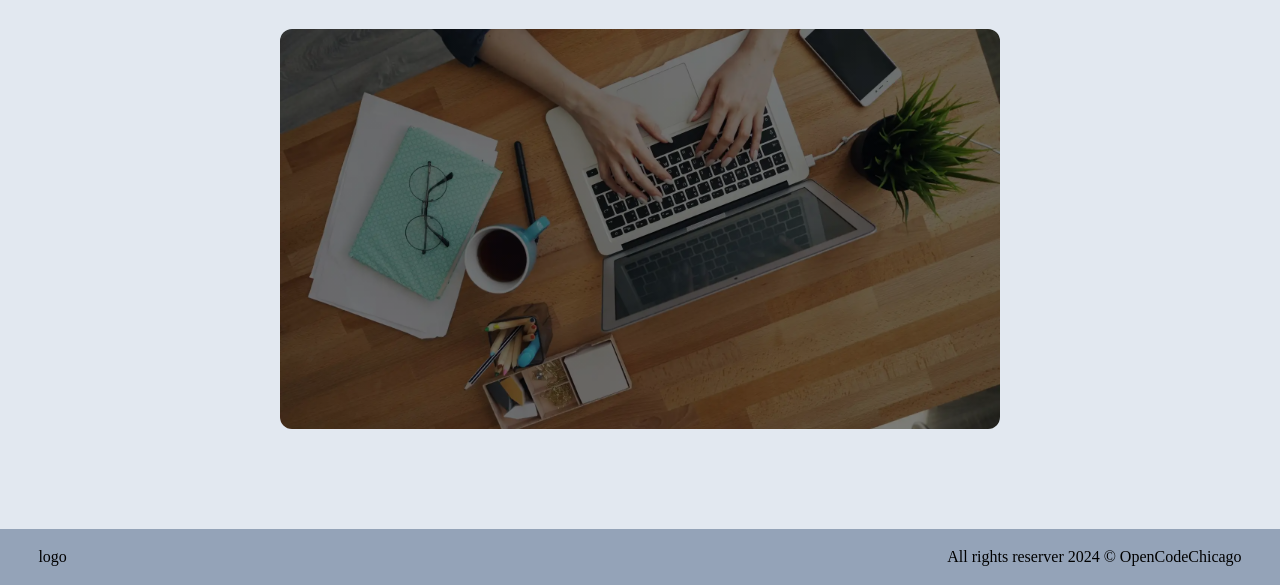
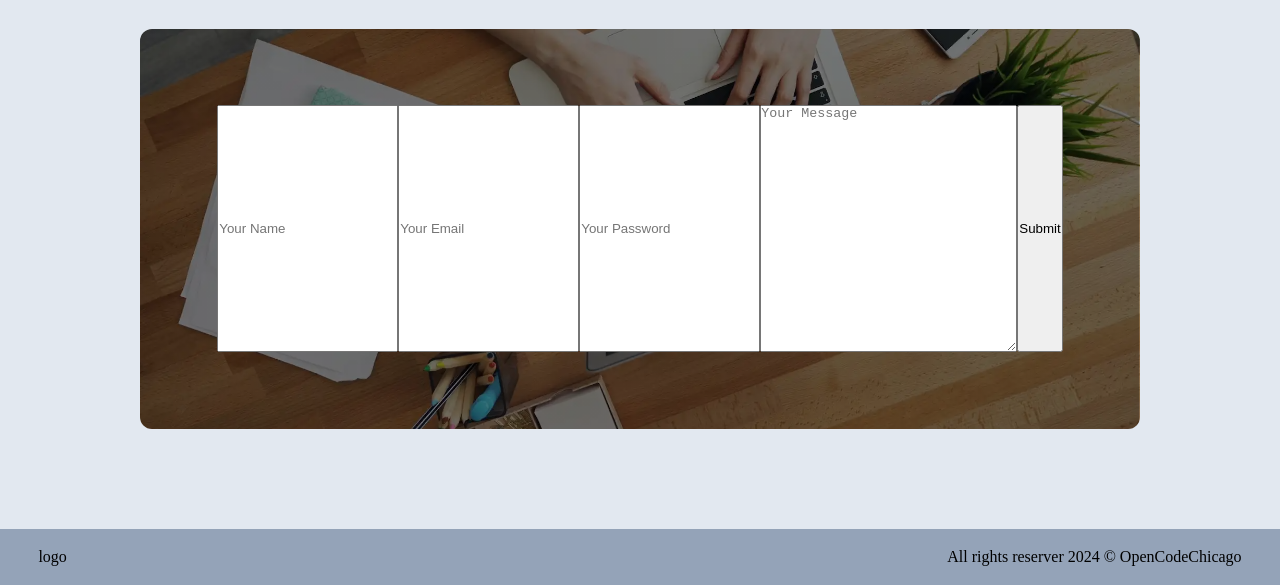
Before and after one commit to OpenCodeChicago/HTML-CSS_fundamentals_part3, a plain HTML site: page index.html in a window 1280 px wide. Shown: the part 215-800 px from the top of the page. Drawn offline with Linux system fonts and the light colour scheme.

Commit message:
Update index.html

```diff
--- a/index.html
+++ b/index.html
@@ -19,7 +19,20 @@
     </header>
     <main>
       <h1>Contact us</h1>
-      <div class="container"></div>
+      <div class="container">
+        <form class="form_container">
+          <input
+            type="text"
+            id="fullName"
+            name="fullName"
+            placeholder="Your Name"
+          />
+          <input type="email" placeholder="Your Email" />
+          <input type="password" placeholder="Your Password" />
+          <textarea cols="30" rows="5" placeholder="Your Message"></textarea>
+          <button type="submit">Submit</button>
+        </form>
+      </div>
     </main>
     <footer>
       <div>logo</div>
```
